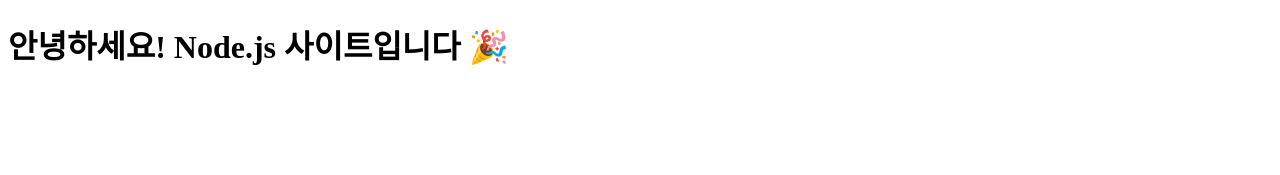
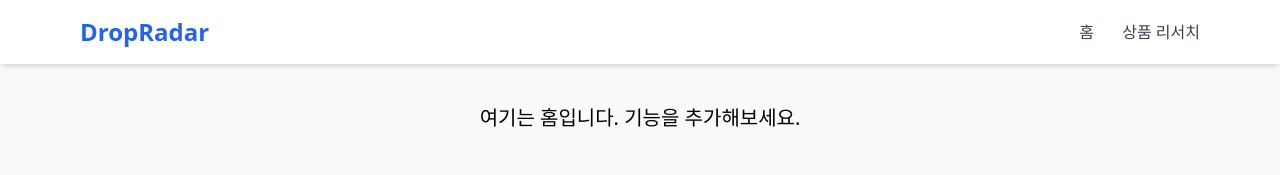
Before and after one commit to 1004av/Ze-Teq, a website: page public/index.html in a window 1280 px wide. Drawn offline with nearby package versions, Linux system fonts and the light colour scheme.

Commit message:
수정 내용

```diff
--- a/public/index.html
+++ b/public/index.html
@@ -1,10 +1,35 @@
-<!-- public/index.html -->
 <!DOCTYPE html>
-<html>
+<html lang="ko">
 <head>
-  <title>Ze-Teq</title>
+  <meta charset="UTF-8" />
+  <meta name="viewport" content="width=device-width, initial-scale=1.0" />
+  <title>DropRadar</title>
+  <script src="https://cdn.tailwindcss.com"></script>
 </head>
-<body>
-  <h1>안녕하세요! Node.js 사이트입니다 🎉</h1>
+<body class="bg-gray-50">
+
+  <!-- 상단 네비게이션 바 -->
+  <nav class="bg-white shadow-md sticky top-0 z-50">
+    <div class="max-w-6xl mx-auto px-4">
+      <div class="flex justify-between items-center h-16">
+        <!-- 로고 -->
+        <div class="text-2xl font-bold text-blue-600">
+          DropRadar
+        </div>
+
+        <!-- 메뉴 -->
+        <div class="space-x-6 text-gray-700 font-medium">
+          <a href="/" class="hover:text-blue-600 transition">홈</a>
+          <a href="/research.html" class="hover:text-blue-600 transition">상품 리서치</a>
+        </div>
+      </div>
+    </div>
+  </nav>
+
+  <!-- 콘텐츠 -->
+  <main class="p-10 text-center text-xl">
+    여기는 홈입니다. 기능을 추가해보세요.
+  </main>
+
 </body>
 </html>
```
